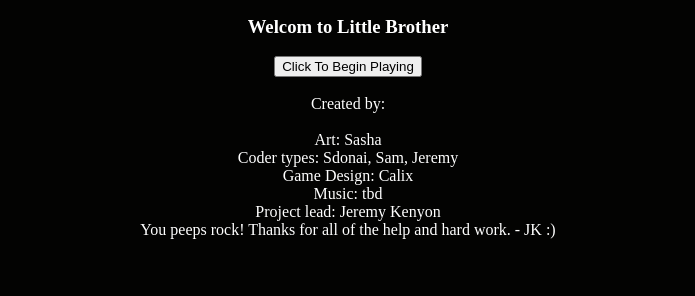
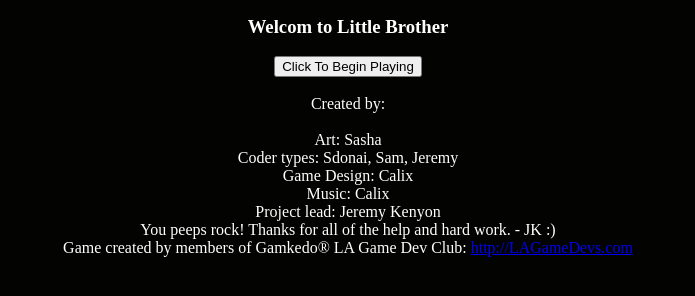
Before and after one commit to lanthos/littlebrother, a plain HTML site: page index.html in a window 1280 px wide. Shown: the part 218-514 px from the top of the page, without its empty margins (292-987 px from the left). Drawn offline with Linux system fonts and the light colour scheme.

Commit message:
OG stuff and music!
OG stuff added so that the game can be shared and looks pretty when
posting on Facebook.  Also custom music from Calix!

```diff
--- a/index.html
+++ b/index.html
@@ -1,4 +1,3 @@
-
 <!DOCTYPE html>
 <html lang="en">
 <head>
@@ -6,6 +5,13 @@
   <meta content="utf-8" http-equiv="encoding">
   <link rel="stylesheet" type="text/css" href="css/style.css">
   <title>Little Brother</title>
+  <meta property="og:title" content="Little Brother">
+  <meta property="og:type" content="game"/>
+  <meta property="og:site_name" content="lagamedevs.com/"/>
+  <meta property="og:url" content="http://lagamedevs.com/games/littlebrother/"/>
+  <meta property="og:description" content="Match 3 game with an anti-government hacking theme created by members of the Gamkedo LA Game Dev group."/>
+  <meta property="og:image" content="http://lagamedevs.com/games/littlebrother/images/og-image.png"/>
+
 </head>
 <body style="background-color: #030302">
 <div style="display:none">
--- a/js/main-menu.js
+++ b/js/main-menu.js
@@ -12,9 +12,10 @@ function MainMenu(container){
     '<div>Art: Sasha </div>'+
     '<div>Coder types: Sdonai, Sam, Jeremy </div>'+
     '<div>Game Design: Calix </div>'+
-    '<div>Music: tbd </div>'+
+    '<div>Music: Calix </div>'+
     '<div>Project lead: Jeremy Kenyon </div>'+
-    '<div>You peeps rock!  Thanks for all of the help and hard work. - JK :)</div>'
+    '<div>You peeps rock!  Thanks for all of the help and hard work. - JK :)</div>'+
+    '<div>Game created by members of Gamkedo® LA Game Dev Club: <a href="http://LAGameDevs.com">http://LAGameDevs.com</a>'
   '</div>';
   container.querySelector('.next-level').addEventListener('click', function(){
     Controller.nextLevel();
```
Also changed, not shown: images/og-image.png (added), 1 other file.
